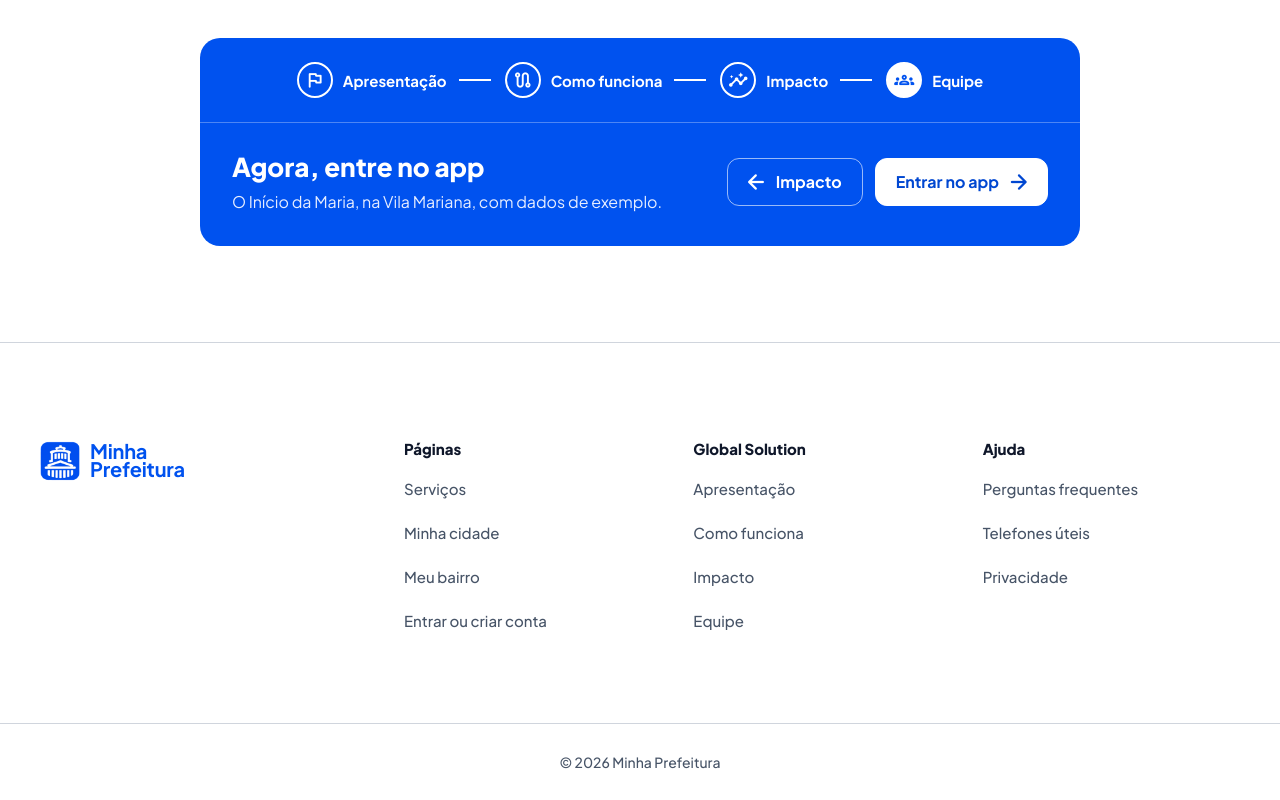
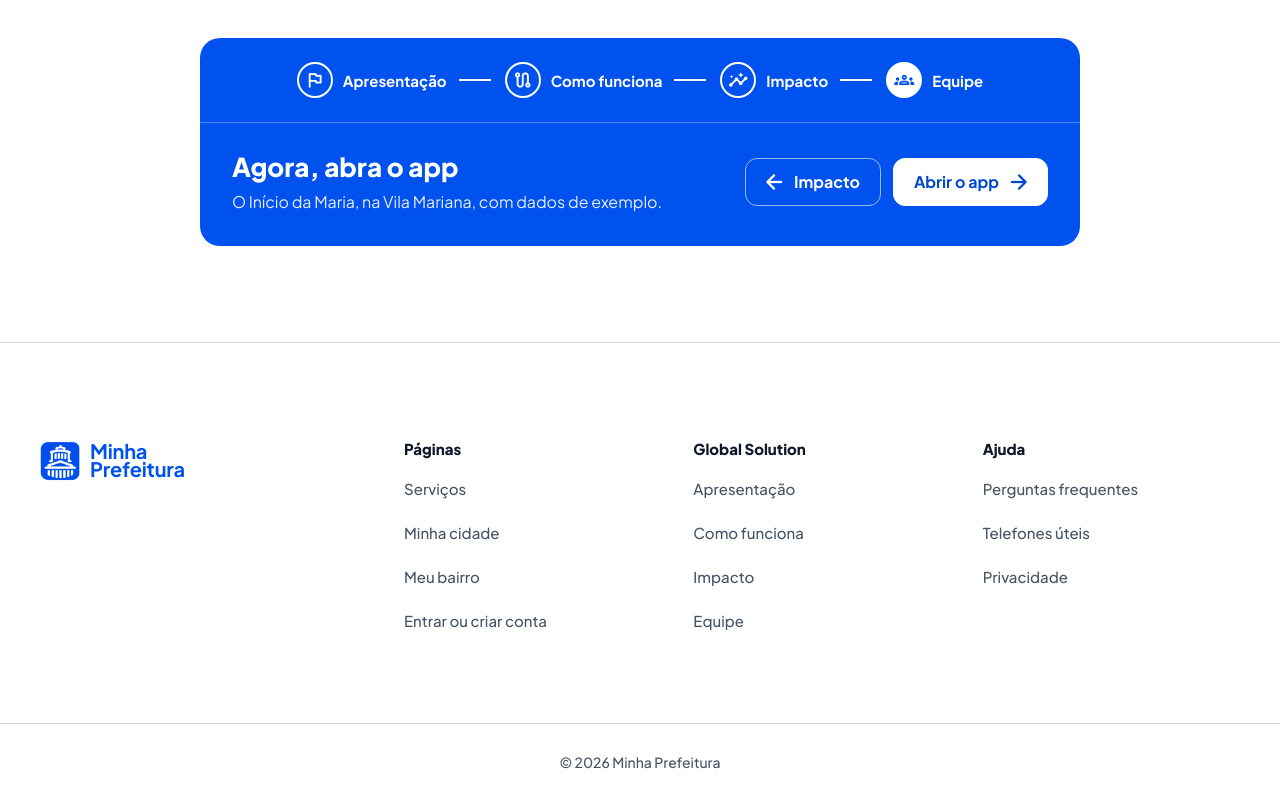
Before and after one commit to Grupo-GLYFFS/Minha-Cidade, a React (Vite) app: page /equipe in a window 1280 px wide. Shown: the part 1242-2042 px from the top of the page. Built offline with nearby package versions, Linux system fonts and the light colour scheme; a web font is replaced by a local one.

Commit message:
fix: Abrir o app no lugar de Entrar no app na landing da Global Solution

```diff
--- a/src/componentes/gs/ConviteGs.jsx
+++ b/src/componentes/gs/ConviteGs.jsx
@@ -2,7 +2,7 @@ import Botao from '../Botao';
 import classes from './ConviteGs.module.css';
 
 // Faixa azul "Conheça o projeto" do fim da Apresentação: título, frase e um botão só
-// (Como funciona). Embaixo, separada por uma linha, a nota da demonstração e "Entrar no app".
+// (Como funciona). Embaixo, separada por uma linha, a nota da demonstração e "Abrir o app".
 export default function ConviteGs() {
   return (
     <nav className={classes.convite} aria-labelledby="gs-convite">
@@ -28,7 +28,7 @@ export default function ConviteGs() {
           para="/inicio"
           className={classes.entrar}
         >
-          Entrar no app
+          Abrir o app
         </Botao>
       </p>
     </nav>
--- a/src/componentes/gs/ConviteGs.module.css
+++ b/src/componentes/gs/ConviteGs.module.css
@@ -1,5 +1,5 @@
 /* Faixa "Conheça o projeto": azul, raio 20, 24 abaixo dos cards. Em cima, título + frase e o
-   botão branco; embaixo, uma linha branca de 30% de borda a borda e o "Entrar no app". */
+   botão branco; embaixo, uma linha branca de 30% de borda a borda e o "Abrir o app". */
 
 .convite {
   overflow: hidden;
--- a/src/componentes/gs/HeroiGs.jsx
+++ b/src/componentes/gs/HeroiGs.jsx
@@ -28,7 +28,7 @@ export default function HeroiGs() {
         </p>
         <div className={classes.acoes}>
           <Botao variante="secundario" para="/inicio">
-            Entrar no app
+            Abrir o app
           </Botao>
           <Botao variante="principal" icone="arrow_forward" iconeDireita para="/como-funciona">
             Como funciona
--- a/src/dados/paginasGlobalSolution.js
+++ b/src/dados/paginasGlobalSolution.js
@@ -26,11 +26,11 @@ export const PAGINAS_GLOBAL_SOLUTION = [
     caminho: '/equipe',
     icone: 'groups',
     fim: {
-      titulo: 'Agora, entre no app',
+      titulo: 'Agora, abra o app',
       linha: 'O Início da Maria, na Vila Mariana, com dados de exemplo.',
     },
   },
 ];
 
 // Destino do botão "Próxima" na última página: o Início do app
-export const FIM_GLOBAL_SOLUTION = { rotulo: 'Entrar no app', caminho: '/inicio' };
+export const FIM_GLOBAL_SOLUTION = { rotulo: 'Abrir o app', caminho: '/inicio' };
```
